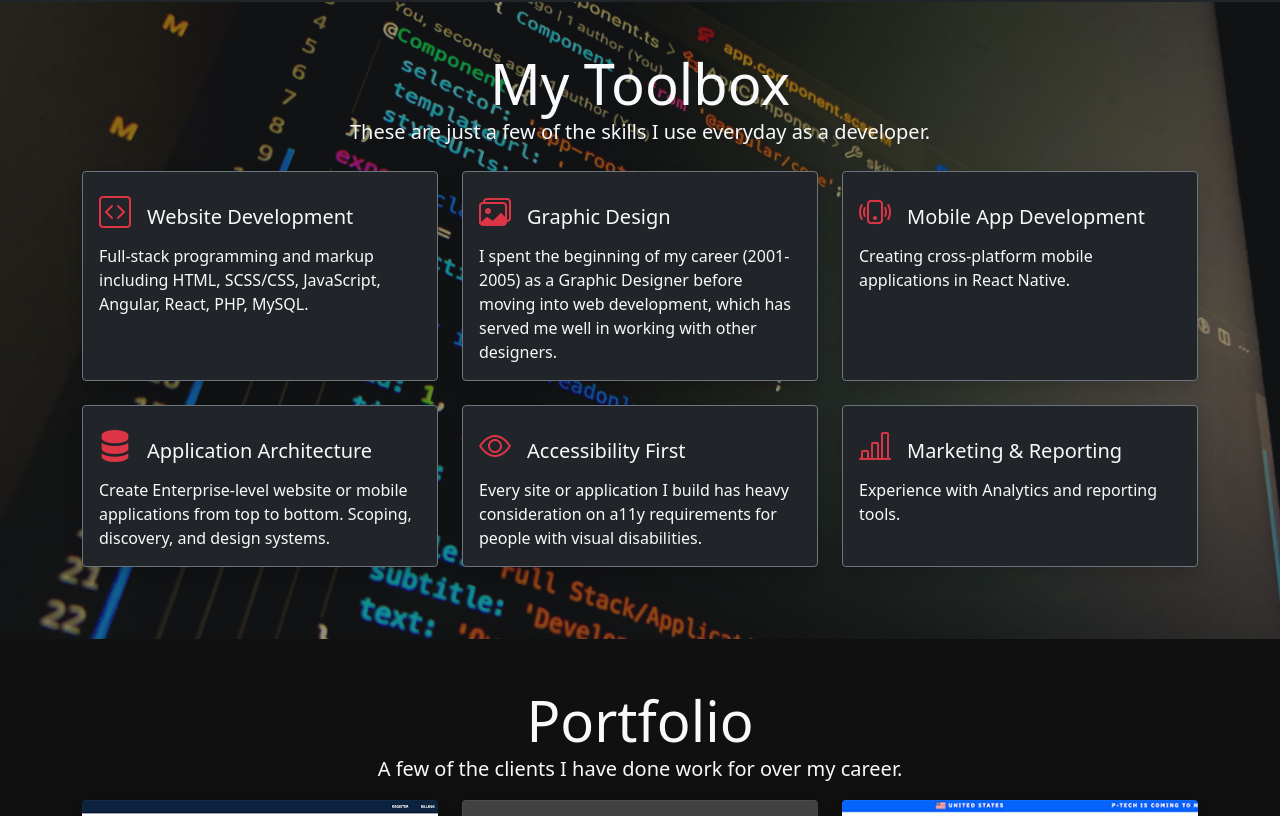
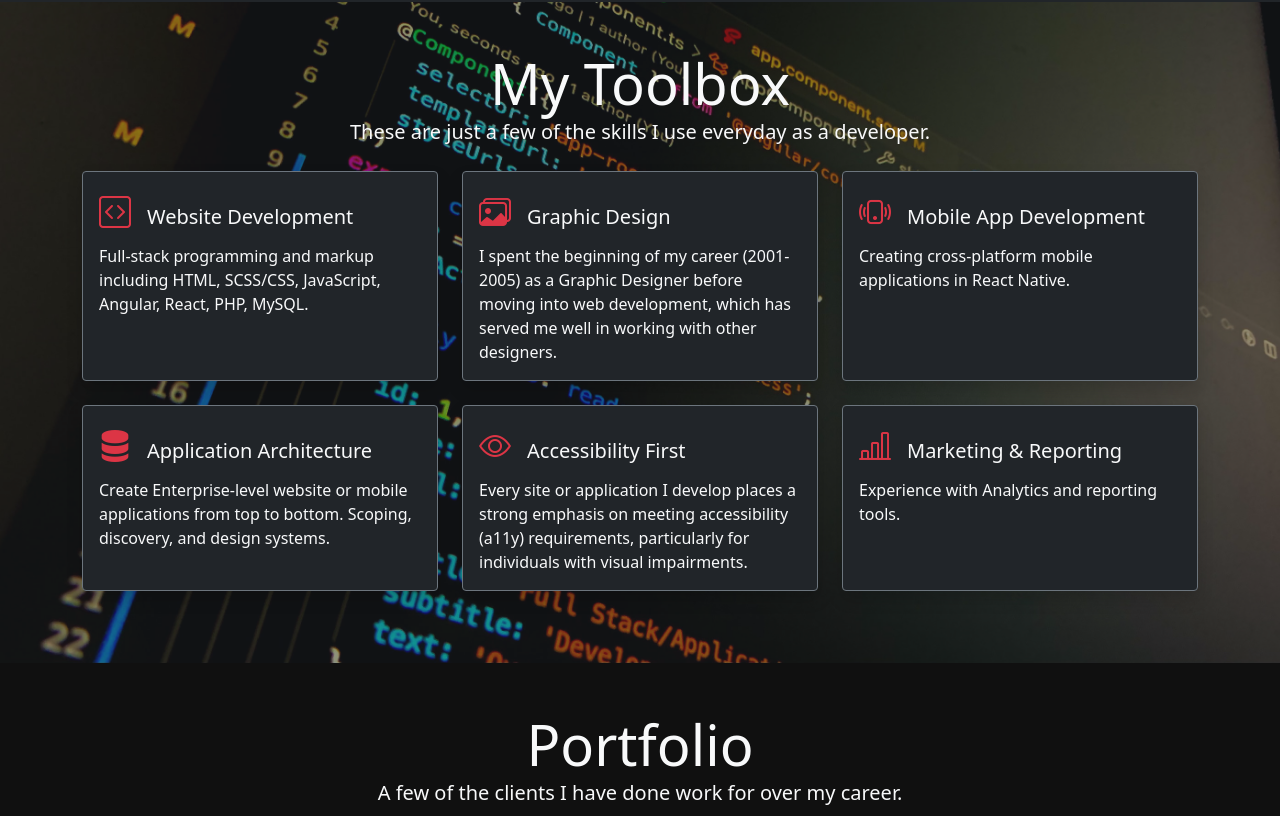
Before and after one commit to sloyless/portfolio, an Angular app: page / in a window 1280 px wide. Shown: the part 1202-2018 px from the top of the page. Built offline with nearby package versions, Linux system fonts and the light colour scheme.

Commit message:
Update app.component.ts

```diff
--- a/src/app/app.component.ts
+++ b/src/app/app.component.ts
@@ -58,7 +58,7 @@ export class AppComponent {
       title: 'Experience',
       detail: [
         {
-          title: 'Application Developer',
+          title: 'Senior Application Developer',
           subtitle: 'IBM Consulting - iX',
           text: '2016 - Current'
         },
@@ -111,7 +111,7 @@ export class AppComponent {
     {
       title: 'Accessibility First',
       icon: 'bi-eye',
-      text: 'Every site or application I build has heavy consideration on a11y requirements for people with visual disabilities.'
+      text: 'Every site or application I develop places a strong emphasis on meeting accessibility (a11y) requirements, particularly for individuals with visual impairments.'
     },
     {
       title: 'Marketing & Reporting',
```
